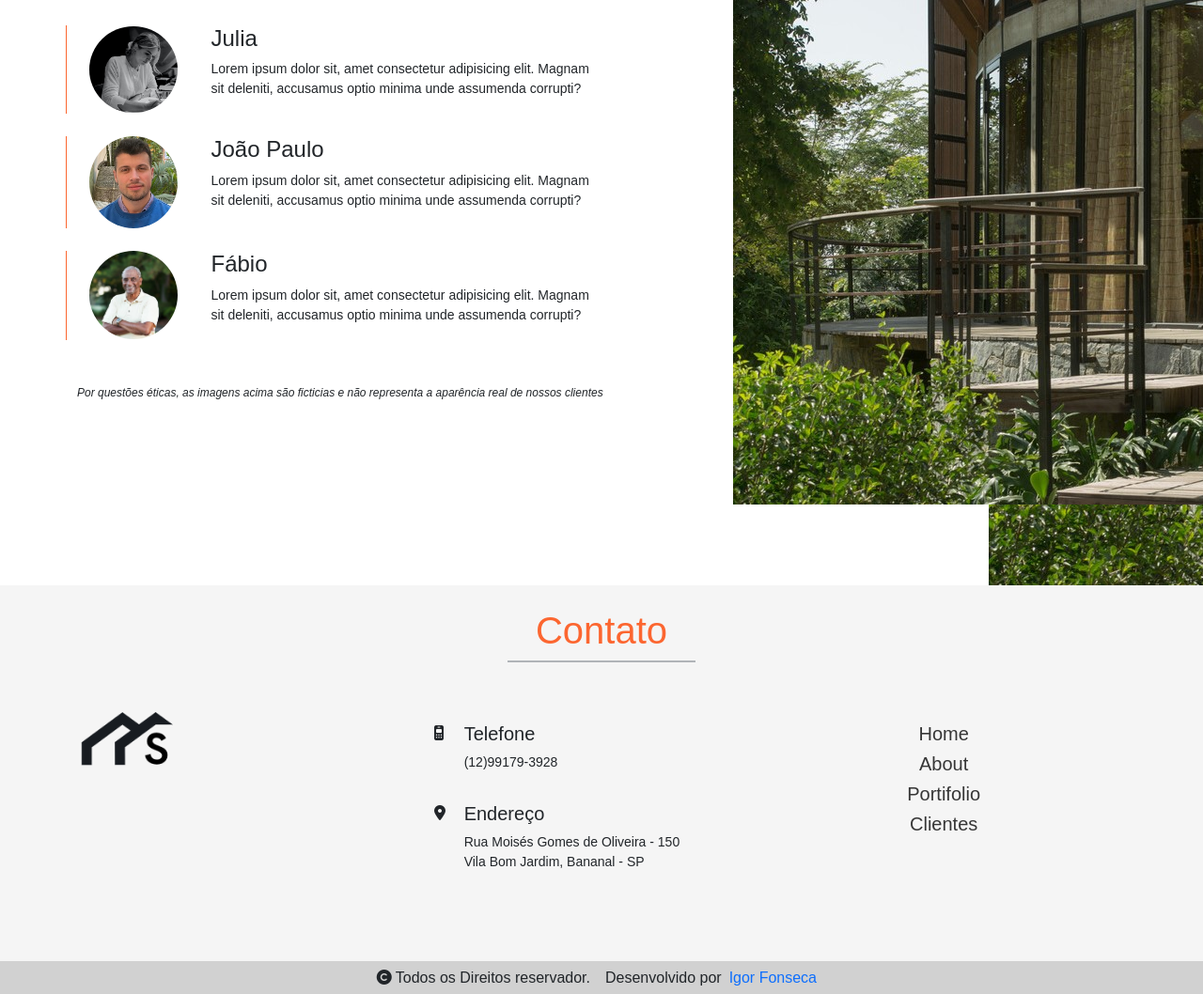
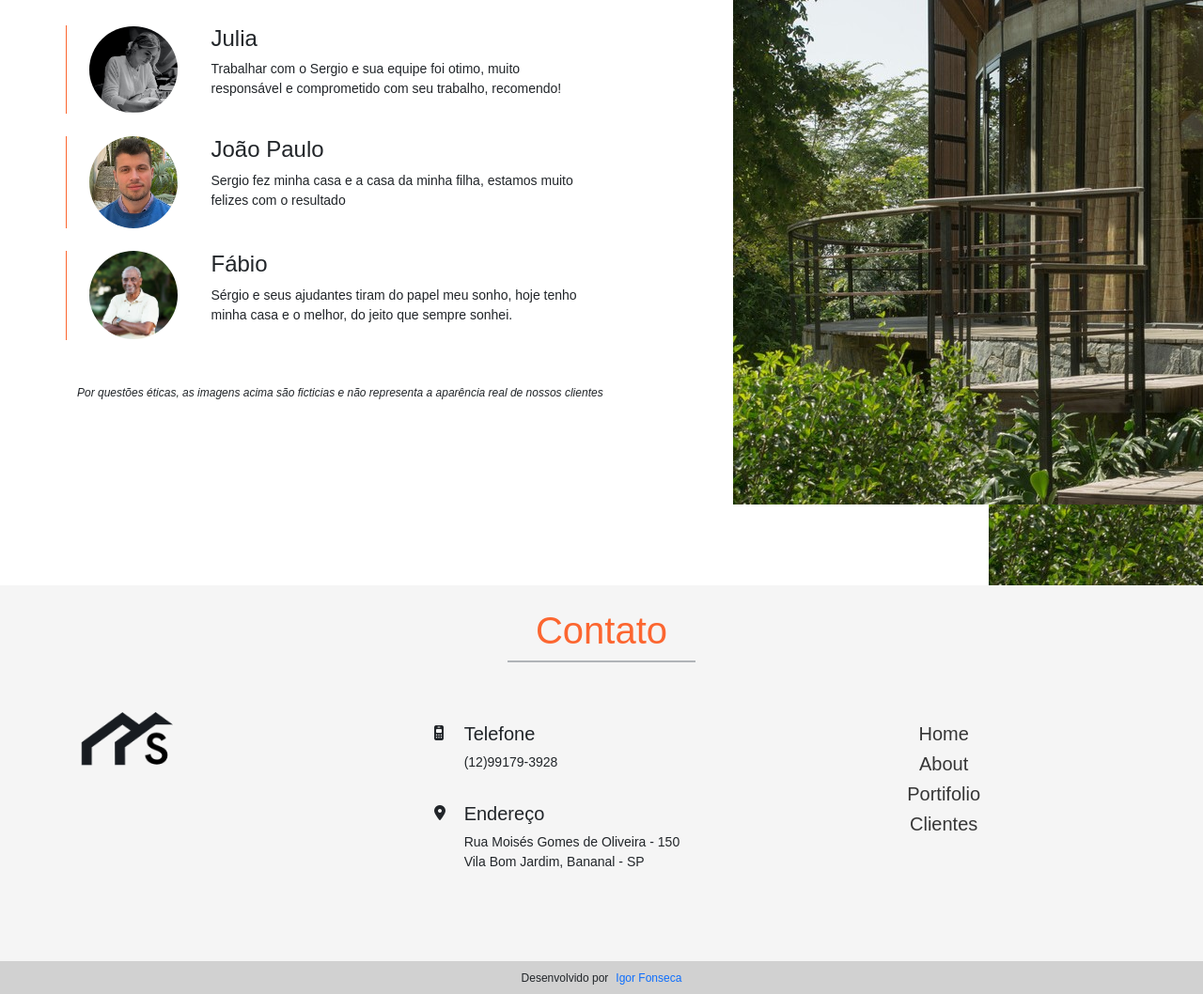
Before and after one commit to igorfonseca05/Site-Freelance-Construtor, a plain HTML site: page index.html in a window 1280 px wide. Shown: the part 2577-3635 px from the top of the page at 94% size. Drawn offline with nearby package versions, Linux system fonts and the light colour scheme.

Commit message:
corrigindo bugs

```diff
--- a/index.html
+++ b/index.html
@@ -221,8 +221,7 @@
             </div>
             <div class="col-md-9">
               <h4>Julia</h4>
-              <p>Lorem ipsum dolor sit, amet consectetur adipisicing elit. Magnam sit deleniti, accusamus optio minima
-                unde assumenda corrupti?</p>
+              <p>Trabalhar com o Sergio e sua equipe foi otimo, muito responsável e comprometido com seu trabalho, recomendo!</p>
             </div>
           </div>
           <div class="row costumersText pt-4">
@@ -232,8 +231,9 @@
             </div>
             <div class="col-md-9">
               <h4>João Paulo</h4>
-              <p>Lorem ipsum dolor sit, amet consectetur adipisicing elit. Magnam sit deleniti, accusamus optio minima
-                unde assumenda corrupti?</p>
+              <p>Sergio fez minha casa e a casa da minha filha, estamos muito felizes com o resultado
+
+              </p>
             </div>
           </div>
           <div class="row costumersText pt-4">
@@ -243,8 +243,9 @@
             </div>
             <div class="col-md-9">
               <h4>Fábio</h4>
-              <p>Lorem ipsum dolor sit, amet consectetur adipisicing elit. Magnam sit deleniti, accusamus optio minima
-                unde assumenda corrupti?</p>
+              <p>Sérgio e seus ajudantes tiram do papel meu sonho, hoje tenho minha casa e o melhor, do jeito
+                que sempre sonhei.
+              </p>
             </div>
           </div>
         </div>
@@ -316,12 +317,10 @@
         </div>
   </section>
   <div style="background-color: rgb(209, 209, 209); height: 35px;" class="row text-end align-items-center">
-    <div class="col-6">
-      <footer> <i class="fa-solid fa-copyright mx-1"></i>Todos os Direitos reservador.</footer>
-    </div>
-    <div class="col-4 mx-1 text-start" style="padding: 0px;">Desenvolvido por<a class="mx-2" target="_blank"
+    <div class="col- mx-1 text-center" style="padding: 0px; font-size: 12px;">Desenvolvido por<a class="mx-2" target="_blank"
         href="https://www.linkedin.com/in/igor-fonseca-ba9aa468/"
-        style="display: inline-block; text-decoration: none;">Igor Fonseca</a></div>
+        style="display: inline-block; text-decoration: none; font-size: 12px;">Igor Fonseca</a>
+      </div>
   </div>
 
   <script src="https://cdn.jsdelivr.net/npm/bootstrap@5.3.2/dist/js/bootstrap.bundle.min.js"
--- a/style.css
+++ b/style.css
@@ -358,6 +358,11 @@ a {
 
 
 @media screen and (max-width : 768px) {
+
+    .logo {
+        padding-left:  10px !important;
+    }
+
     .textsContainer {
         padding-left: 15px !important;
     }
@@ -389,7 +394,7 @@ a {
     .About{
         margin: 0 auto;
         text-align: center;
-        font-size: 16px !important;
+        font-size: 18px !important;
         padding-top: 15px;
         width: 80% !important;
 
@@ -421,6 +426,7 @@ a {
     #clientes .col-md-9{
         padding-top: 5px;
         width: 90% !important;
+        margin: 0 auto;
     }
 
     #clientes img{
```
